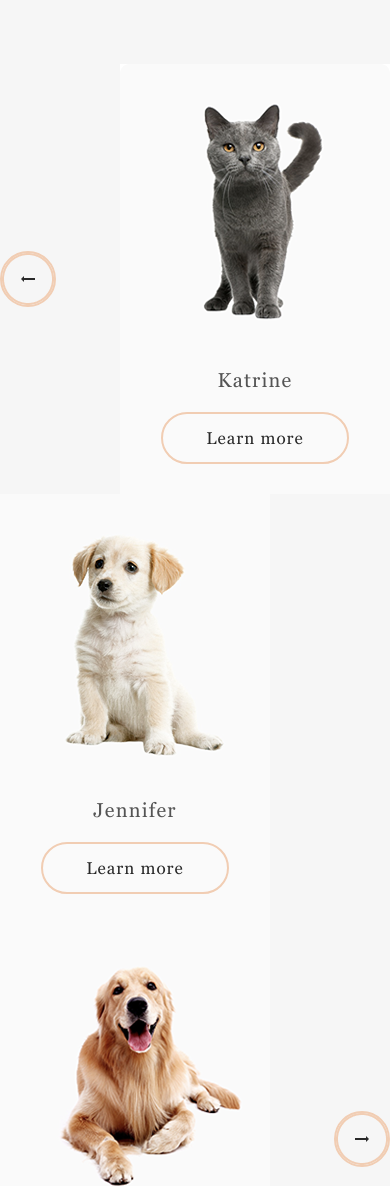
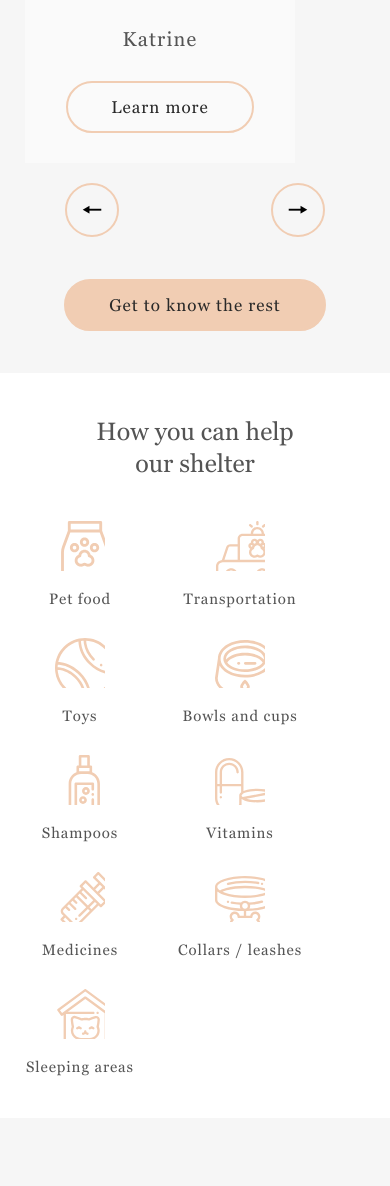
Before and after one commit to ulja4a/FERSScool2022, a website: page shelter/main.html in a window 390 px wide. Shown: the part 2122-3308 px from the top of the page. Drawn offline with nearby package versions, Linux system fonts and the light colour scheme; files whose address does not match are found by name.

Commit message:
feat: add css for media tablet and mobile for blocks slider and help

```diff
--- a/shelter/main.html
+++ b/shelter/main.html
@@ -71,10 +71,10 @@
             <h3 class="pets__title">Our friends who
                 <br class="pets__title text">are looking for a house</h3>
             <div class="slider">
-                <div class="slide-icon">
-                    <span class="slider-icon-prev"></span>
+                <div class="slide-icon slider-icon-prev">
+                    <span>&#129044;</span>
                 </div>
-                <div class="card-pet">
+                <div class="card-pet first">
                     <img class="pet" src="./assets/img/katrine.png" alt="Gray cat">
                     <div class="card__content">
                         <p class="name-pet">Katrine</p>
@@ -84,7 +84,7 @@
                     </div>
                 </div>
 
-                <div class="card-pet">
+                <div class="card-pet second">
                     <div class="slider__image">
                         <img class="pet" src="./assets/img/jennifer.png" alt="Puppy">
                     </div>
@@ -96,7 +96,7 @@
                     </div>
                 </div>
 
-                <div class="card-pet">
+                <div class="card-pet none">
                     <div class="slider__image">
                         <img class="pet" src="./assets/img/woody.png" alt="Dog big">
                     </div>
@@ -107,8 +107,8 @@
                         </div>
                     </div>
                 </div>
-                <div class="slide-icon">
-                    <span class="slider-icon-next"></span>
+                <div class="slide-icon slider-icon-next">
+                    <span>&#129046;</span>
                 </div>
             </div>
             <div class="pets-button">
--- a/shelter/sass/component/_about.scss
+++ b/shelter/sass/component/_about.scss
@@ -38,7 +38,7 @@ img.about__image {
     @include media-tablet {
         margin: 25px 4px 0 3px;
     }
-    @include media-tablet {
+    @include media-mobile {
         margin: 0px 15px 22px;
         text-align: justify;
     }
--- a/shelter/sass/component/_donation.scss
+++ b/shelter/sass/component/_donation.scss
@@ -4,7 +4,9 @@
 
 .donation__picture {
     display: flex;
-    height: 100%;
+    width: 505px;
+    height: 261px;
+    padding: 11px 30px 10px 0;
 }
 .donation__title {
     font-family: 'Georgia';
@@ -28,8 +30,11 @@
     margin: 20px 0;
 }
 .donation__text {
-    font-size: 12px;
-    line-height: 18px;
+    margin: 20px 0 0 0;
+    font-weight: 400;
+    font-style: italic;
+    font-size: 1.2rem;
+    line-height: 1.8rem;
     color: #B2B2B2;
 }
 .link-button {
--- a/shelter/sass/component/_help.scss
+++ b/shelter/sass/component/_help.scss
@@ -6,7 +6,12 @@
     font-size: 35px;
     line-height: 130%;
     letter-spacing: 0.06em;
-    color: $color-heading-dark
+    color: $color-heading-dark;
+    @include media-mobile {
+        margin: 42px 50px;
+        @include font($height: 3.2rem, $size: 2.5rem);
+        letter-spacing: normal;
+    }
 }
 .help__text {
     margin: 0;
@@ -16,15 +21,40 @@
     display: flex;
     flex-wrap: wrap;
     justify-content: center;
-    gap: 25px 120px;
-    margin-bottom: 100px;
-
+    gap: 35px 120px;
+    @include media-tablet {
+        gap: 55px 60px;
+    }
+    @include media-mobile {
+        justify-content: start;
+        margin: 42px 15px;
+        gap: 30px;
+    }
+}
+.help-list:last-child {
+    @include media-mobile {
+        margin-left: 0;
+    }
 }
 .icon-square_food {
     background-image: url(../assets/svg/icon-pet-food.svg);
     width: 60px;
     height: 60px;
     margin: auto;
+    @include media-mobile {
+        width: 50px;
+        height: 50px;
+    }
+}
+.help-list {
+    @include media-tablet {
+        width: 170px;
+        height: 113px;
+    }
+    @include media-mobile {
+        width: 130px;
+        height: 87px;
+    }
 }
 
 .help-list__icon {
@@ -38,52 +68,87 @@
     line-height: 115%;
     letter-spacing: 0.06em;
     color: #545454;
+    @include media-mobile {
+        @include font($height: 1.65rem, $size: 1.5rem);
+    }
 }
 .icon-square_transportation {
     background-image: url(../assets/svg/icon-transportation.svg);
     width: 60px;
     height: 60px;
     margin: auto;
+    @include media-mobile {
+        width: 50px;
+        height: 50px;
+    }
 }
 .icon-square_toys {
     background-image: url(../assets/svg/icon-toys.svg);
     width: 60px;
     height: 60px;
     margin: auto;
+    @include media-mobile {
+        width: 50px;
+        height: 50px;
+    }
 }
 .icon-square_bowls {
     background-image: url(../assets/svg/icon-bowls-and-cups.svg);
     width: 60px;
     height: 60px;
     margin: auto;
+    @include media-mobile {
+        width: 50px;
+        height: 50px;
+    }
 }
 .icon-square_shampoos {
     background-image: url(../assets/svg/icon-shampoos.svg);
     width: 60px;
     height: 60px;
     margin: auto;
+    @include media-mobile {
+        width: 50px;
+        height: 50px;
+    }
 }
 .icon-square_vitamins {
     background-image: url(../assets/svg/icon-vitamins.svg);
     width: 60px;
     height: 60px;
     margin: auto;
+    @include media-mobile {
+        width: 50px;
+        height: 50px;
+    }
 }
 .icon-square_medicines {
     background-image: url(../assets/svg/icon-medicines.svg);
     width: 60px;
     height: 60px;
     margin: auto;
+    @include media-mobile {
+        width: 50px;
+        height: 50px;
+    }
 }
 .icon-square_collars {
     background-image: url(../assets/svg/icon-collars-leashes.svg);
     width: 60px;
     height: 60px;
     margin: auto;
+    @include media-mobile {
+        width: 50px;
+        height: 50px;
+    }
 }
 .icon-square_sleeping {
     background-image: url(../assets/svg/icon-sleeping-area.svg);
     width: 60px;
     height: 60px;
     margin: auto;
+    @include media-mobile {
+        width: 50px;
+        height: 50px;
+    }
 }
--- a/shelter/sass/component/_navigation.scss
+++ b/shelter/sass/component/_navigation.scss
@@ -35,34 +35,46 @@
     text-decoration: none;
 }
 .slider-icon-prev {
+    width: 50px;
+    height: 50px;
+    background-color: transparent;
+    border: 2px solid #F1CDB3;
+    border-radius: 10rem;
+    font-size: 2.4rem;
+    cursor: pointer;
+    @extend %transition;
+    align-items: center;
     display: flex;
-    width: 52px;
-    height: 52px;
-    align-items: center;
-    background: url(../assets/img/button_arrow.png) no-repeat;
-    border: 2px solid #F1CDB3;
-    border-radius: 100px;
-    cursor: pointer;
+    justify-content: center;
+    @include media-mobile {
+        order: 2;
+        margin: 20px 40px 0;
+    }
 }
 .slider-icon-prev:hover {
-    background: url(../assets/img/button_arrow_colored.png) no-repeat;
-    transition: all .3s ease-out;
+    background-color: #F1CDB3;
+    @extend %transition;
 }
 .slider-icon-next {
     display: flex;
-    width: 52px;
-    height: 52px;
+    justify-content: center;
+    width: 50px;
+    height: 50px;
     align-items: center;
-    background: url(../assets/img/button_arrow.png) no-repeat;
+    background-color: transparent;
     border: 2px solid #F1CDB3;
-    border-radius: 100px;
+    border-radius: 10rem;
+    font-size: 2.4rem;
     cursor: pointer;
-    transform: rotate(180deg);
+    @extend %transition;
+    @include media-mobile {
+        order: 3;
+        margin: 20px 40px 0;
+    }
 }
 .slider-icon-next:hover {
-    background: url(../assets/img/button_arrow_colored.png) no-repeat;
-    transition: all .3s ease-out;
-    transform: rotate(180deg);
+    background-color: #F1CDB3;
+    @extend %transition;
 }
 .slide-icon {
     display: flex;
--- a/shelter/sass/component/_pets.scss
+++ b/shelter/sass/component/_pets.scss
@@ -6,6 +6,13 @@
     align-items: center;
     text-align: center;
     color: $color-heading-dark;
+    @include media-tablet {
+        margin: 0 154px 60px;
+    }
+    @include media-mobile {
+        margin: 0 auto;
+        @include font($height: 3.25rem, $size: 2.5rem);
+    }
 }
 .text {
     margin: 0;
--- a/shelter/sass/component/_slider.scss
+++ b/shelter/sass/component/_slider.scss
@@ -3,26 +3,58 @@
     flex-wrap: wrap;
     justify-content: space-between;
     margin: 60px 0;
+    @include media-tablet {
+        flex-wrap: nowrap;
+    }
+    @include media-mobile {
+        margin: 42px 15px;
+        flex-wrap: wrap;
+    }
 }
 
 .name-pet {
-    padding-top: 30px;
+    padding-top: 25px;
+    padding-bottom: 10px;
     margin-top: 0;
     font-family: 'Georgia';
     font-style: normal;
     font-weight: 400;
-    font-size: 20px;
-    line-height: 23px;
+    font-size: 2.0rem;
+    line-height: 2.3rem;
     letter-spacing: 0.06em;
     color: #545454;
 }
 .card-pet {
-
+    margin: 0 45px;
     background: $color-link-hover-lite;
     font-size: 20px;
     line-height: 23px;
     color: $color-heading-dark;
     cursor: pointer;
+    @include media-tablet {
+        margin: 0;
+    }
+}
+.none {
+    @include media-tablet {
+        display: none;
+    }
+}
+.first {
+    @include media-tablet {
+        margin: 0 20px 0 0;
+    }
+    @include media-mobile {
+        order: 1;
+    }
+}
+.second {
+    @include media-tablet {
+        margin: 0 0 0 20px;
+    }
+    @include media-mobile {
+        display: none;
+    }
 }
 .card-pet:hover > .card__content  {
     background: $color-heading-lite;
--- a/shelter/sass/layouts/_wrapper.scss
+++ b/shelter/sass/layouts/_wrapper.scss
@@ -50,17 +50,28 @@
     }
 }
 .pets__wrapper {
-    padding: 65px 0 100px 0;
+    padding: 80px 0 100px 0;
     text-align: center;
+    @include media-tablet {
+        padding: 80px 30px 100px;
+    }
+    @include media-mobile {
+        padding: 42px 10px;
+    }
 }
 .help__wrapper {
     text-align: center;
-    margin-top: 80px;
+    padding: 80px 0 73.4px 0;
+    @include media-tablet {
+        padding: 80px 69px 73.4px;
+    }
+    @include media-mobile {
+        padding: 0;
+    }
 }
 .donation__wrapper {
     display: flex;
     justify-content: space-between;
-    gap: 30px;
     padding: 80px 183px 100px 183px;
 }
 .footer__wrapper {
```
Also changed, not shown: shelter/sass/style.css, 1 other file.
